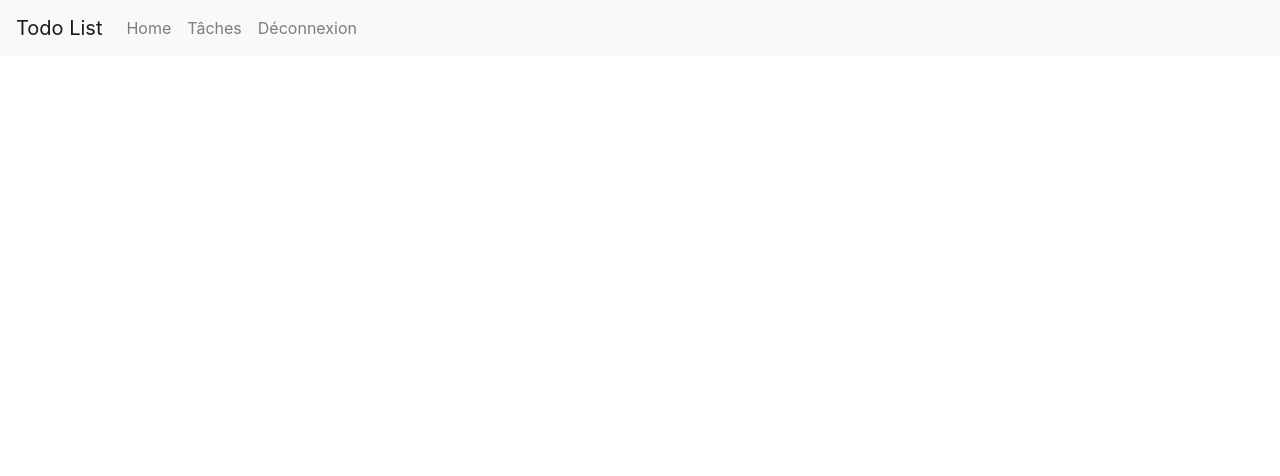
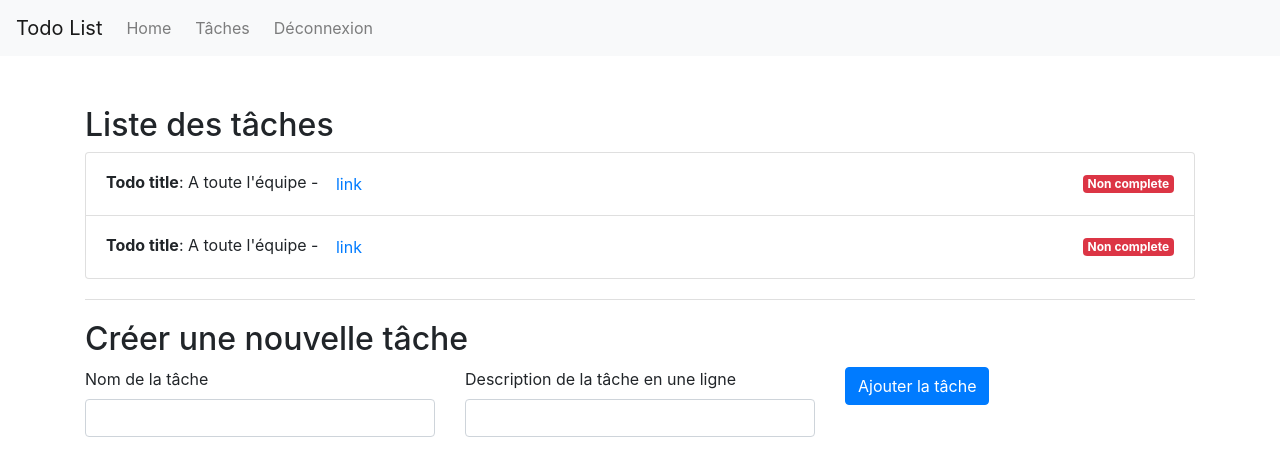
Before and after one commit to NajmZaga/aos-todos-app-hooks, a React (Create React App) app: page / in a window 1280 px wide. Shown: the top 476 px of the page. Built offline with nearby package versions, Linux system fonts and the light colour scheme.

Commit message:
create login form and functions && create todos UI

```diff
--- a/package.json
+++ b/package.json
@@ -10,9 +10,12 @@
     "@types/node": "^12.0.0",
     "@types/react": "^17.0.0",
     "@types/react-dom": "^17.0.0",
+    "@types/react-router-dom": "^5.1.7",
     "bootstrap": "^4.6.0",
     "react": "^17.0.1",
     "react-dom": "^17.0.1",
+    "react-router": "^5.2.0",
+    "react-router-dom": "^5.2.0",
     "react-scripts": "4.0.3",
     "reactstrap": "^8.9.0",
     "typescript": "^4.1.2",
--- a/src/App.css
+++ b/src/App.css
@@ -1,38 +1,14 @@
-.App {
-  text-align: center;
+.navbar {
+  margin-bottom: 50px;
 }
 
-.App-logo {
-  height: 40vmin;
-  pointer-events: none;
+.todos-page .todos-list {
+  padding-bottom: 20px;
+  margin-bottom: 20px;
+  border-bottom: 1px solid rgba(0, 0, 0, 0.125);
 }
 
-@media (prefers-reduced-motion: no-preference) {
-  .App-logo {
-    animation: App-logo-spin infinite 20s linear;
-  }
+.todos-page .badge {
+  float: right;
+  margin-top: 10px;
 }
-
-.App-header {
-  background-color: #282c34;
-  min-height: 100vh;
-  display: flex;
-  flex-direction: column;
-  align-items: center;
-  justify-content: center;
-  font-size: calc(10px + 2vmin);
-  color: white;
-}
-
-.App-link {
-  color: #61dafb;
-}
-
-@keyframes App-logo-spin {
-  from {
-    transform: rotate(0deg);
-  }
-  to {
-    transform: rotate(360deg);
-  }
-}
--- a/src/App.tsx
+++ b/src/App.tsx
@@ -1,12 +1,13 @@
 import React from 'react';
+import { BrowserRouter as Router } from 'react-router-dom';
 import './App.css';
-import { AppNavbar } from './components/AppNavbar';
+import { Routes } from './Routes';
 
 function App() {
   return (
-    <div className="App">
-      <AppNavbar />
-    </div>
+    <Router>
+      <Routes />
+    </Router>
   );
 }
 
--- /dev/null
+++ b/src/Routes/index.tsx
@@ -0,0 +1,38 @@
+import React from 'react';
+import { Route, RouteComponentProps, Switch } from 'react-router-dom';
+import { LoginPage } from '../pages/LoginPage';
+import { TodosPage } from '../pages/TodosPage/index';
+
+interface IRoutesProps {
+
+};
+
+interface IRoute {
+  component: React.ComponentType<RouteComponentProps<any>> | React.ComponentType;
+  exact: boolean;
+  path: string;
+};
+
+export const Routes: React.FC<IRoutesProps> = () => {
+
+  const routes: IRoute[] = [
+    {
+      component: LoginPage,
+      exact: true,
+      path: '/login'
+    },
+    {
+      component: TodosPage,
+      exact: true,
+      path: '/'
+    }
+  ];
+
+  return (
+    <Switch>
+      {
+        routes.map(route => <Route key={route.path} path={route.path} exact={route.exact} component={route.component} />)
+      }
+    </Switch>
+  );
+};
--- a/src/components/AppNavbar/index.tsx
+++ b/src/components/AppNavbar/index.tsx
@@ -1,4 +1,5 @@
 import React from 'react';
+import { Link } from 'react-router-dom';
 import {
   Collapse,
 
@@ -14,10 +15,10 @@ import {
 } from 'reactstrap';
 
 interface IAppNavbarProps {
-
+  isAuthorized?: boolean;
 }
 
-export const AppNavbar: React.FC<IAppNavbarProps> = () => {
+export const AppNavbar: React.FC<IAppNavbarProps> = ({ isAuthorized }) => {
 
   return (
     <Navbar color="light" light expand="md">
@@ -26,14 +27,19 @@ export const AppNavbar: React.FC<IAppNavbarProps> = () => {
       <Collapse navbar>
         <Nav className="me-auto" navbar>
           <NavItem>
-            <NavLink href="/components/">Home</NavLink>
+            <NavLink href="#">Home</NavLink>
           </NavItem>
           <NavItem>
-            <NavLink href="https://github.com/reactstrap/reactstrap">Tâches</NavLink>
+            <Link to="/">Tâches</Link>
           </NavItem>
-          <NavItem>
-            <NavLink href="#">Déconnexion</NavLink>
-          </NavItem>
+          {
+            isAuthorized && (
+              <NavItem>
+                <NavLink href="#">Déconnexion</NavLink>
+              </NavItem>
+            )
+          }
+
         </Nav>
       </Collapse>
     </Navbar>
--- a/src/index.css
+++ b/src/index.css
@@ -7,7 +7,14 @@ body {
   -moz-osx-font-smoothing: grayscale;
 }
 
-code {
-  font-family: source-code-pro, Menlo, Monaco, Consolas, 'Courier New',
-    monospace;
+.navbar-nav a {
+  color: inherit;
+  padding: 0.5rem 1rem;
+  display: block;
+  color: rgba(0, 0, 0, 0.5);
+  text-decoration: none;
 }
+
+.navbar-nav a:hover {
+  color: rgba(0, 0, 0, 0.7);
+}
--- /dev/null
+++ b/src/pages/LoginPage/index.tsx
@@ -0,0 +1,61 @@
+import React, { useState } from 'react';
+import { RouteComponentProps } from 'react-router-dom';
+import { Button, Col, Container, Form, FormGroup, Input, Label, Row } from 'reactstrap';
+import { AppNavbar } from '../../components/AppNavbar';
+
+interface ILoginPageProps {
+
+}
+
+interface IAuthState {
+  email: string;
+  password: string;
+};
+
+export const LoginPage: React.FC<ILoginPageProps & RouteComponentProps> = ({ history }) => {
+
+  const [authState, setAuthState] = useState<IAuthState>({
+    email: '',
+    password: ''
+  });
+
+  const handleInputChange = (event: React.ChangeEvent<HTMLInputElement>) => setAuthState({
+    ...authState,
+    [event.target.name]: event.target.value,
+  });
+
+  const handleSubmit = (event: React.FormEvent<HTMLFormElement>) => {
+    event.preventDefault();
+    if (authState.email === 'test@test.com' && authState.password === 'test') {
+      history.push('/');
+    }
+  };
+
+  return (
+    <div className="login-page">
+      <AppNavbar isAuthorized={false} />
+      <Container>
+        <Row>
+          <Col md={{
+            size: 4,
+            offset: 4
+          }}>
+            <Form onSubmit={handleSubmit}>
+              <FormGroup>
+                <Label for="exampleEmail">Adresse e-mail</Label>
+                <Input type="email" name="email" onChange={handleInputChange} />
+              </FormGroup>
+              <FormGroup>
+                <Label for="examplePassword">Mot de passe</Label>
+                <Input type="password" name="password" onChange={handleInputChange} />
+              </FormGroup>
+              <FormGroup>
+                <Button color="primary">Soumettre</Button>
+              </FormGroup>
+            </Form>
+          </Col>
+        </Row>
+      </Container>
+    </div>
+  );
+};
--- /dev/null
+++ b/src/pages/TodosPage/components/AddTodo/index.tsx
@@ -0,0 +1,57 @@
+import React, { useState } from 'react';
+import { Button, Col, Form, FormGroup, Input, Label, Row } from 'reactstrap';
+
+interface IAddTodoProps {
+  onSaveTodo: (todo: ITodo) => void;
+};
+
+export interface ITodo {
+  title: string;
+  description: string;
+};
+
+export const AddTodo: React.FC<IAddTodoProps> = ({ onSaveTodo }) => {
+
+  const [todo, setTodo] = useState<ITodo>({
+    title: '',
+    description: '',
+  });
+
+  const handleTodoChange = (event: React.ChangeEvent<HTMLInputElement>) => setTodo({
+    ...todo,
+    [event.target.name]: event.target.value,
+  });
+
+  const handleSaveTodo = (event: React.FormEvent<HTMLFormElement>) => {
+    event.preventDefault();
+    onSaveTodo(todo);
+  };
+
+  return (
+    <div>
+      <h2>Créer une nouvelle tâche</h2>
+      <Form onSubmit={handleSaveTodo}>
+        <Row>
+          <Col md="4">
+            <FormGroup>
+              <Label for="exampleEmail">Nom de la tâche</Label>
+              <Input type="text" name="title" onChange={handleTodoChange} />
+            </FormGroup>
+          </Col>
+          <Col md="4">
+            <FormGroup>
+              <Label for="exampleEmail">Description de la tâche en une ligne</Label>
+              <Input type="text" name="description" onChange={handleTodoChange} />
+            </FormGroup>
+          </Col>
+          <Col md="4">
+            <FormGroup>
+              <Button color="primary">Ajouter la tâche</Button>
+            </FormGroup>
+          </Col>
+        </Row>
+
+      </Form>
+    </div>
+  );
+};
--- /dev/null
+++ b/src/pages/TodosPage/components/TodosList/index.tsx
@@ -0,0 +1,30 @@
+import React from 'react';
+import { Badge, Button, ListGroup, ListGroupItem } from 'reactstrap';
+
+interface ITodosListProps {
+
+};
+
+export const TodosList: React.FC<ITodosListProps> = () => {
+  return (
+    <div className="todos-list">
+      <h2>Liste des tâches</h2>
+      <ListGroup>
+        <ListGroupItem>
+          <strong>
+            Todo title
+          </strong>
+          : A toute l'équipe - <Button color="link">link</Button>
+          <Badge color="danger">Non complete</Badge>
+        </ListGroupItem>
+        <ListGroupItem>
+          <strong>
+            Todo title
+          </strong>
+          : A toute l'équipe - <Button color="link">link</Button>
+          <Badge color="danger">Non complete</Badge>
+        </ListGroupItem>
+      </ListGroup>
+    </div>
+  );
+};
--- /dev/null
+++ b/src/pages/TodosPage/index.tsx
@@ -0,0 +1,24 @@
+import React from 'react';
+import { Container } from 'reactstrap';
+import { AppNavbar } from '../../components/AppNavbar/index';
+import { AddTodo, ITodo } from './components/AddTodo/index';
+import { TodosList } from './components/TodosList';
+
+interface ITodosPageProps {
+
+};
+
+export const TodosPage: React.FC<ITodosPageProps> = () => {
+
+  const getNewTodo = (todo: ITodo) => console.log(todo);
+
+  return (
+    <div className="todos-page">
+      <AppNavbar isAuthorized={true} />
+      <Container>
+        <TodosList />
+        <AddTodo onSaveTodo={getNewTodo} />
+      </Container>
+    </div>
+  );
+};
```
Also changed, not shown: 1 other file (tests, documents, lock files or other folders).
